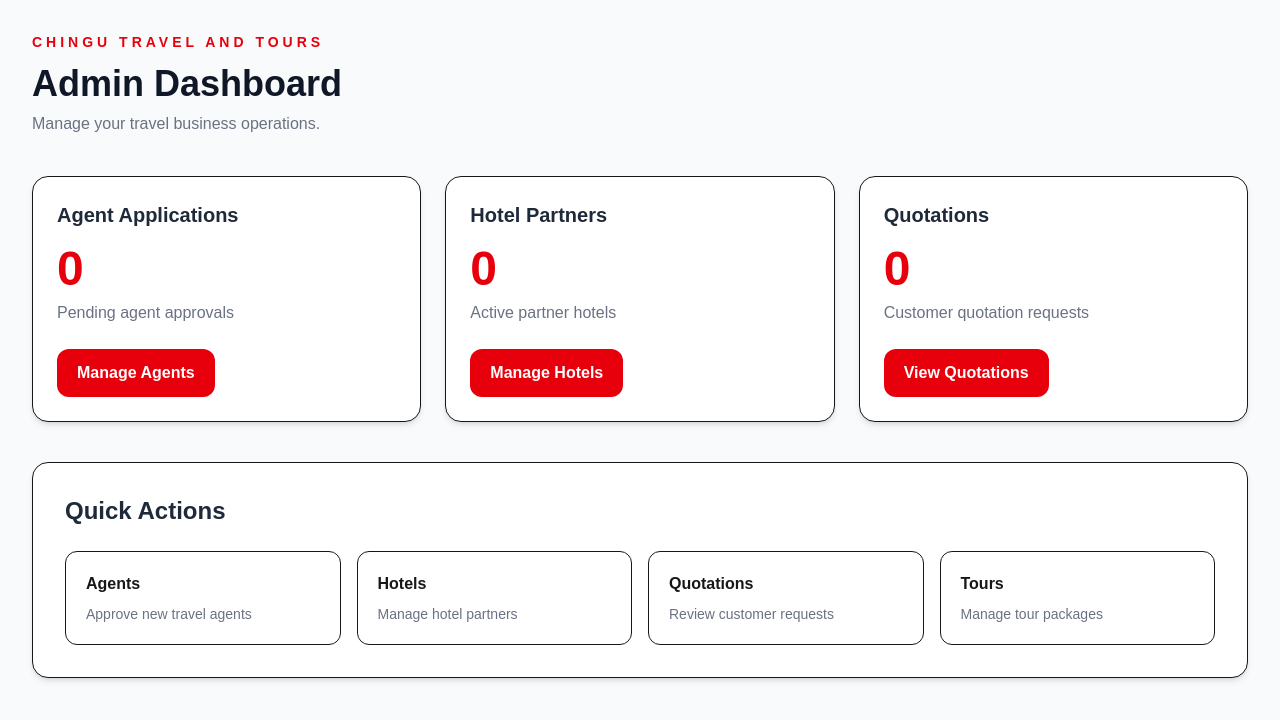
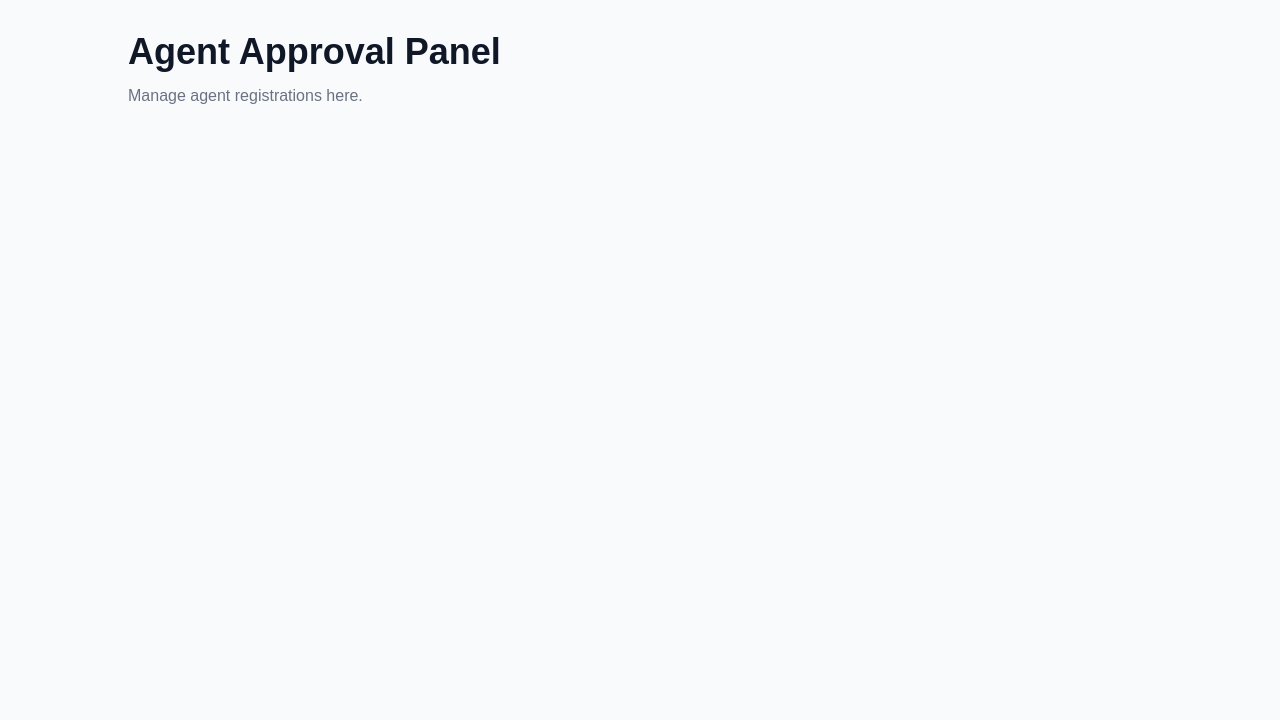
Before and after one commit to chingutravelandtours/chingu-website, a Next.js app: page /admin in a window 1280 px wide. Shown: the top 720 px of the page. Built offline with nearby package versions, Linux system fonts and the light colour scheme.

Commit message:
Update page.tsx

```diff
--- a/app/admin/page.tsx
+++ b/app/admin/page.tsx
@@ -1,322 +1,18 @@
-import Link from "next/link";
-
-export default function AdminDashboard() {
+export default function AdminAgentPage() {
   return (
     <main className="min-h-screen bg-gray-50 p-8">
 
-      <div className="max-w-7xl mx-auto">
+      <div className="max-w-5xl mx-auto">
 
+        <h1 className="text-4xl font-bold text-gray-900">
+          Agent Approval Panel
+        </h1>
 
-        {/* HEADER */}
-        <div className="mb-10">
-
-          <p className="text-red-600 font-semibold uppercase tracking-[4px] text-sm">
-            CHINGU Travel and Tours
-          </p>
-
-          <h1 className="text-4xl font-bold text-gray-900 mt-3">
-            Admin Dashboard
-          </h1>
-
-          <p className="text-gray-500 mt-2">
-            Manage your travel business operations.
-          </p>
-
-        </div>
-
-
-
-        {/* SUMMARY CARDS */}
-        <div className="grid md:grid-cols-3 gap-6">
-
-
-          {/* AGENTS */}
-          <div className="
-            bg-white
-            rounded-2xl
-            shadow-md
-            border
-            p-6
-          ">
-
-            <h2 className="text-xl font-bold text-gray-800">
-              Agent Applications
-            </h2>
-
-            <p className="
-              text-5xl
-              font-bold
-              text-red-600
-              mt-4
-            ">
-              0
-            </p>
-
-            <p className="text-gray-500 mt-2">
-              Pending agent approvals
-            </p>
-
-
-            <Link
-              href="/admin/agent"
-              className="
-                inline-block
-                mt-6
-                bg-red-600
-                text-white
-                px-5
-                py-3
-                rounded-xl
-                font-semibold
-                hover:bg-red-700
-              "
-            >
-              Manage Agents
-            </Link>
-
-          </div>
-
-
-
-
-          {/* HOTELS */}
-          <div className="
-            bg-white
-            rounded-2xl
-            shadow-md
-            border
-            p-6
-          ">
-
-            <h2 className="text-xl font-bold text-gray-800">
-              Hotel Partners
-            </h2>
-
-            <p className="
-              text-5xl
-              font-bold
-              text-red-600
-              mt-4
-            ">
-              0
-            </p>
-
-            <p className="text-gray-500 mt-2">
-              Active partner hotels
-            </p>
-
-
-            <Link
-              href="/admin/hotels"
-              className="
-                inline-block
-                mt-6
-                bg-red-600
-                text-white
-                px-5
-                py-3
-                rounded-xl
-                font-semibold
-                hover:bg-red-700
-              "
-            >
-              Manage Hotels
-            </Link>
-
-          </div>
-
-
-
-
-
-          {/* QUOTATIONS */}
-          <div className="
-            bg-white
-            rounded-2xl
-            shadow-md
-            border
-            p-6
-          ">
-
-
-            <h2 className="text-xl font-bold text-gray-800">
-              Quotations
-            </h2>
-
-
-            <p className="
-              text-5xl
-              font-bold
-              text-red-600
-              mt-4
-            ">
-              0
-            </p>
-
-
-            <p className="text-gray-500 mt-2">
-              Customer quotation requests
-            </p>
-
-
-            <Link
-              href="/admin/quotations"
-              className="
-                inline-block
-                mt-6
-                bg-red-600
-                text-white
-                px-5
-                py-3
-                rounded-xl
-                font-semibold
-                hover:bg-red-700
-              "
-            >
-              View Quotations
-            </Link>
-
-
-          </div>
-
-
-        </div>
-
-
-
-
-
-        {/* QUICK ACTIONS */}
-        <div className="
-          mt-10
-          bg-white
-          rounded-2xl
-          shadow-md
-          border
-          p-8
-        ">
-
-
-          <h2 className="
-            text-2xl
-            font-bold
-            text-gray-800
-            mb-6
-          ">
-            Quick Actions
-          </h2>
-
-
-          <div className="
-            grid
-            md:grid-cols-4
-            gap-4
-          ">
-
-
-            <Link
-              href="/admin/agent"
-              className="
-                border
-                rounded-xl
-                p-5
-                hover:bg-gray-50
-                transition
-              "
-            >
-              <h3 className="font-bold">
-                Agents
-              </h3>
-
-              <p className="text-sm text-gray-500 mt-2">
-                Approve new travel agents
-              </p>
-
-            </Link>
-
-
-
-
-            <Link
-              href="/admin/hotels"
-              className="
-                border
-                rounded-xl
-                p-5
-                hover:bg-gray-50
-                transition
-              "
-            >
-
-              <h3 className="font-bold">
-                Hotels
-              </h3>
-
-              <p className="text-sm text-gray-500 mt-2">
-                Manage hotel partners
-              </p>
-
-            </Link>
-
-
-
-
-
-            <Link
-              href="/admin/quotations"
-              className="
-                border
-                rounded-xl
-                p-5
-                hover:bg-gray-50
-                transition
-              "
-            >
-
-              <h3 className="font-bold">
-                Quotations
-              </h3>
-
-              <p className="text-sm text-gray-500 mt-2">
-                Review customer requests
-              </p>
-
-            </Link>
-
-
-
-
-
-            <Link
-              href="/tour-packages"
-              className="
-                border
-                rounded-xl
-                p-5
-                hover:bg-gray-50
-                transition
-              "
-            >
-
-              <h3 className="font-bold">
-                Tours
-              </h3>
-
-              <p className="text-sm text-gray-500 mt-2">
-                Manage tour packages
-              </p>
-
-            </Link>
-
-
-          </div>
-
-
-        </div>
-
+        <p className="mt-3 text-gray-500">
+          Manage agent registrations here.
+        </p>
 
       </div>
-
 
     </main>
   );
```
